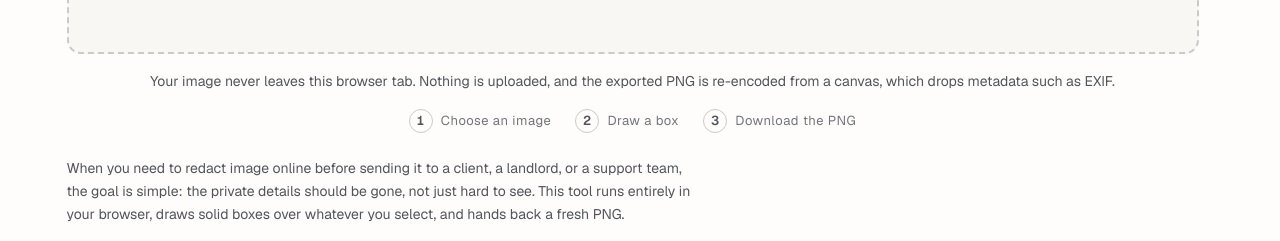
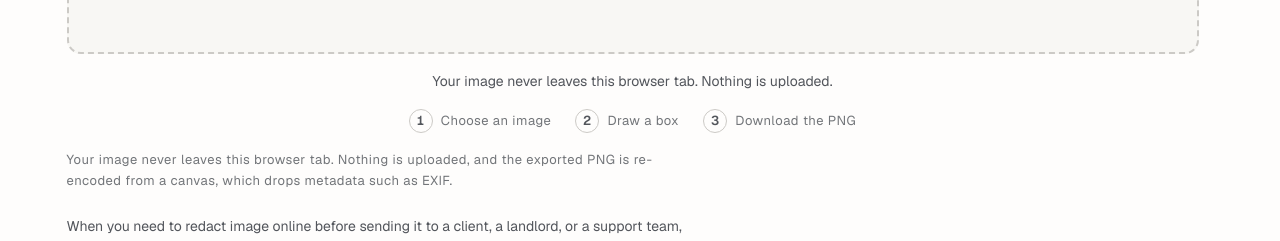
Before and after one commit to highertq/redact-image-online, a Next.js app: page / in a window 1280 px wide. Shown: the part 447-688 px from the top of the page. Built offline with nearby package versions, Linux system fonts and the light colour scheme; no server answers.

Commit message:
restore drop-zone short privacy line alongside full note; verified identical h1/h2, anchors, JSON-LD vs baseline

```diff
--- a/src/components/ImageIntake.tsx
+++ b/src/components/ImageIntake.tsx
@@ -3,7 +3,7 @@
 import type { DragEvent, RefObject } from "react";
 
 import { IconUpload } from "@/components/Icons";
-import { PRIVACY_NOTE } from "@/components/privacy-note";
+import { PRIVACY_SHORT } from "@/components/privacy-note";
 import { MAX_FILE_BYTES, formatBytes } from "@/lib/image";
 
 type Props = {
@@ -71,7 +71,7 @@ export default function ImageIntake({
       </div>
 
       <p className="text-center text-body-sm leading-relaxed text-ink-2">
-        {PRIVACY_NOTE}
+        {PRIVACY_SHORT}
       </p>
 
       <ol className="flex flex-wrap items-center justify-center gap-x-6 gap-y-2">
--- a/src/components/Redactor.tsx
+++ b/src/components/Redactor.tsx
@@ -4,6 +4,7 @@ import { useCallback, useEffect, useRef, useState } from "react";
 
 import BoxPopover from "@/components/BoxPopover";
 import CanvasStage, { type FitMode } from "@/components/CanvasStage";
+import { PRIVACY_NOTE } from "@/components/privacy-note";
 import EditorStatus from "@/components/EditorStatus";
 import EditorToolbar, { type CanvasMode } from "@/components/EditorToolbar";
 import ImageIntake from "@/components/ImageIntake";
@@ -418,11 +419,16 @@ export default function Redactor() {
           </div>
         </>
       ) : (
-        <ImageIntake
-          dragging={dragging}
-          dragProps={dragProps}
-          inputRef={fileInputRef}
-        />
+        <>
+          <ImageIntake
+            dragging={dragging}
+            dragProps={dragProps}
+            inputRef={fileInputRef}
+          />
+          <p className="measure text-label leading-relaxed text-ink-3">
+            {PRIVACY_NOTE}
+          </p>
+        </>
       )}
 
       {activeBox.active && activeBox.rect ? (
--- a/src/components/privacy-note.ts
+++ b/src/components/privacy-note.ts
@@ -4,3 +4,7 @@
  */
 export const PRIVACY_NOTE =
   "Your image never leaves this browser tab. Nothing is uploaded, and the exported PNG is re-encoded from a canvas, which drops metadata such as EXIF.";
+
+/** The short form used by the drop zone, matching the site's core promise. */
+export const PRIVACY_SHORT =
+  "Your image never leaves this browser tab. Nothing is uploaded.";
```
